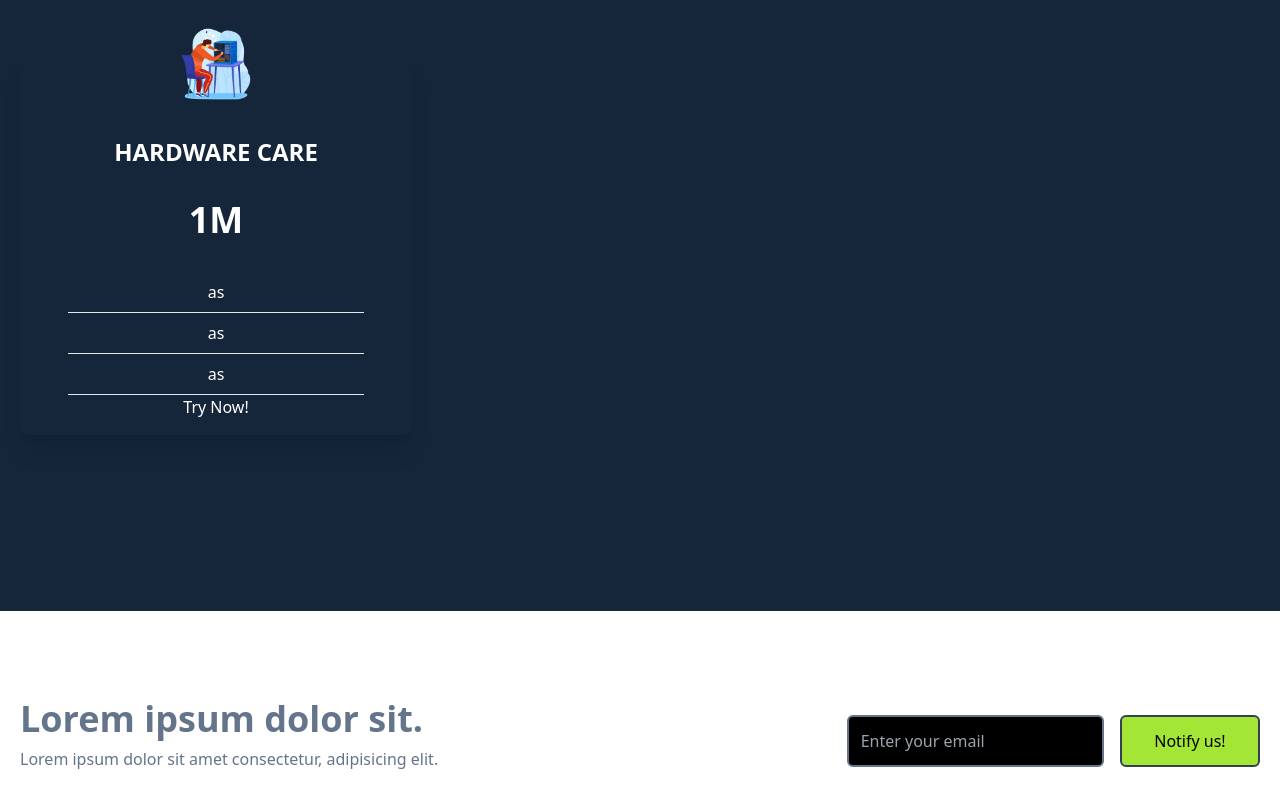
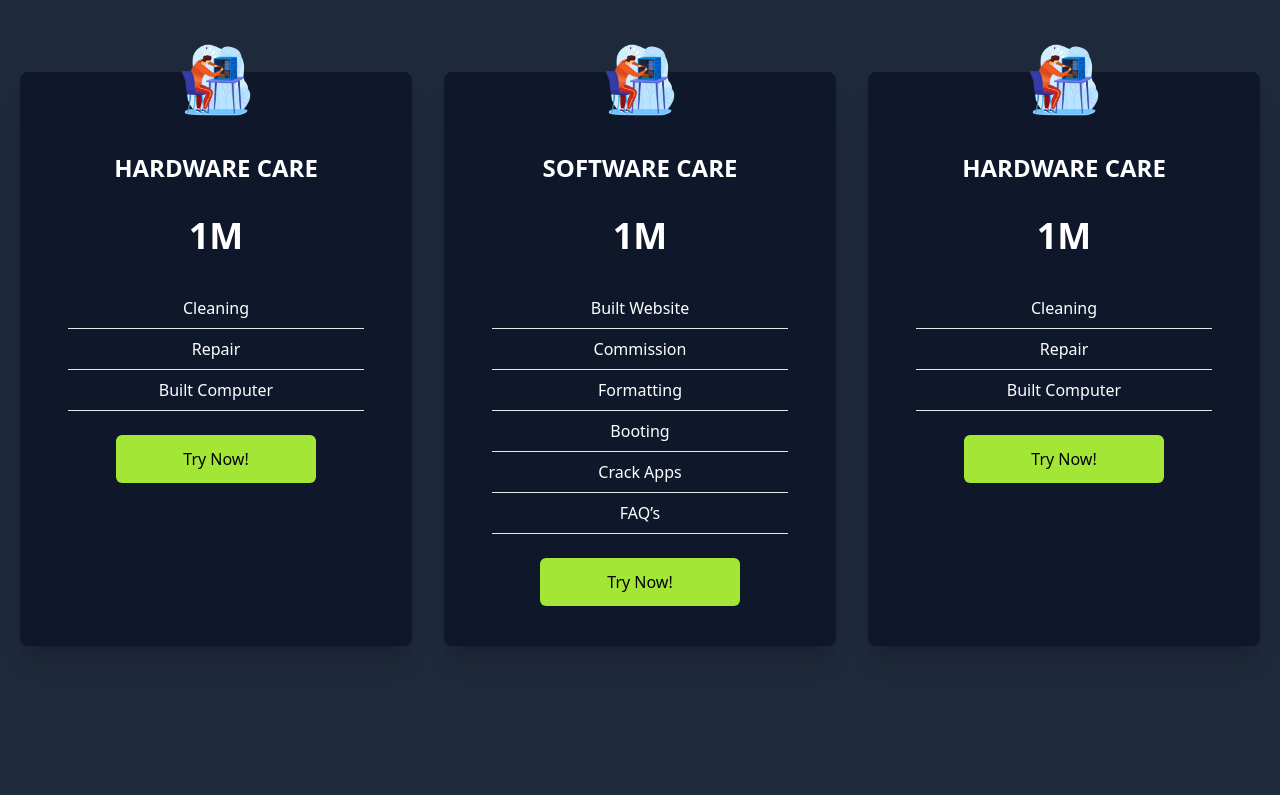
Before and after one commit to Benjcrpy/htf-tech-care, a React (Create React App) app: page / in a window 1280 px wide. Shown: the part 1580-2375 px from the top of the page. Built offline with nearby package versions, Linux system fonts and the light colour scheme.

Commit message:
Done project HTC CARE

```diff
--- a/package.json
+++ b/package.json
@@ -9,6 +9,7 @@
     "react": "^18.2.0",
     "react-dom": "^18.2.0",
     "react-icons": "^4.8.0",
+    "react-router-dom": "^6.10.0",
     "react-scripts": "5.0.1",
     "react-typed": "^1.2.0",
     "web-vitals": "^2.1.0"
--- a/src/App.js
+++ b/src/App.js
@@ -2,7 +2,8 @@ import Hero from "./components/Hero";
 import NavBar from "./components/NavBar";
 import Newsletter from "./components/Newsletter";
 import Service from "./components/Service";
-import Card from "./components/Card";
+import Card from './components/Card'
+import { Footer } from "./components/Footer";
 
 function App() {
   return (
@@ -12,6 +13,7 @@ function App() {
       <Service/>
       <Card/>
       <Newsletter/>
+      <Footer/>
     </div>
   );
 }
--- a/src/components/Card.jsx
+++ b/src/components/Card.jsx
@@ -1,22 +1,47 @@
 import React from 'react'
 import hard1 from '../img/hard1.png';
-import soft1 from '../img/soft1.png';
+
 
 
 const Card = () => {
   return (
-    <div className='w-full py-[10rem] px-4'>
+    <div className='bg-slate-800 w-full py-[10rem] px-4'>
       <div className='max-w-[1240px] mx-auto grid md:grid-cols-3 gap-8 text-white'>
-       <div className='w-full shadow-xl flex flex-col p-4 my-4 rounded-lg hover:scale(105)'>
-         <img className='w-20 mx-auto mt-[-3rem]' src={hard1} alt=""/>
+       <div className='w-full bg-slate-900 shadow-xl flex flex-col p-4 my-8 rounded-lg hover:scale-105 duration-500'>
+         <img className='w-20  mx-auto mt-[-3rem]' src={hard1} alt=""/>
          <h2 className='text-2xl font-bold text-center py-8'>HARDWARE CARE</h2>
          <p className='text-center text-4xl font-bold'>1M</p>
          <div className='text-center font-medium'>
-            <p className='py-2 border-b mx-8 mt-8'>as</p>
-            <p className='py-2 border-b mx-8'>as</p>
-            <p className='py-2 border-b mx-8'>as</p>
+            <p className='py-2 border-b mx-8 mt-8'>Cleaning</p>
+            <p className='py-2 border-b mx-8'>Repair</p>
+            <p className='py-2 border-b mx-8'>Built Computer</p>
          </div>
-         <button>Try Now!</button>
+         <button className='bg-lime-400 hover:bg-lime-700 w-[200px] rounded-md font-medium my-6 mx-auto py-3 text-black hover:text-slate-300'>Try Now!</button>
+        </div>
+        <div className='w-full bg-slate-900 shadow-xl flex flex-col p-4 my-8 rounded-lg hover:scale-105 duration-500'>
+         <img className='w-20  mx-auto mt-[-3rem]' src={hard1} alt=""/>
+         <h2 className='text-2xl font-bold text-center py-8'>SOFTWARE CARE</h2>
+         <p className='text-center text-4xl font-bold'>1M</p>
+         <div className='text-center font-medium'>
+            <p className='py-2 border-b mx-8 mt-8'>Built Website</p>
+            <p className='py-2 border-b mx-8'>Commission</p>
+            <p className='py-2 border-b mx-8'>Formatting</p>
+            <p className='py-2 border-b mx-8'>Booting</p>
+            <p className='py-2 border-b mx-8'>Crack Apps</p>
+            <p className='py-2 border-b mx-8'>FAQ’s</p>
+         </div>
+         <button className='bg-lime-400 hover:bg-lime-700 w-[200px] rounded-md font-medium my-6 mx-auto py-3 text-black hover:text-slate-300'>Try Now!</button>
+        </div>
+        <div className='w-full bg-slate-900 shadow-xl flex flex-col p-4 my-8 rounded-lg hover:scale-105 duration-500'>
+         <img className='w-20  mx-auto mt-[-3rem]' src={hard1} alt=""/>
+         <h2 className='text-2xl font-bold text-center py-8'>HARDWARE CARE</h2>
+         <p className='text-center text-4xl font-bold'>1M</p>
+         <div className='text-center font-medium'>
+            <p className='py-2 border-b mx-8 mt-8'>Cleaning</p>
+            <p className='py-2 border-b mx-8'>Repair</p>
+            <p className='py-2 border-b mx-8'>Built Computer</p>
+         </div>
+         <button className='bg-lime-400 hover:bg-lime-700 w-[200px] rounded-md font-medium my-6 mx-auto py-3 text-black hover:text-slate-300'>Try Now!</button>
         </div>
       </div>
     </div>
--- /dev/null
+++ b/src/components/Footer.jsx
@@ -0,0 +1,51 @@
+import React from 'react'
+import { FaFacebookSquare, FaInstagramSquare, FaTwitterSquare } from 'react-icons/fa'
+import htf from '../img/htf.png';
+
+export const Footer = () => {
+  return (
+    <div className='max-w-[1240px] mx-auto py-16 px-4 grid lg:grid-cols-3 gap-8 text-gray-300'>
+      <div>
+      <img src={htf} alt="" className="w-40 object-cover cursor-pointer"/>
+      <p>Lorem, ipsum dolor sit amet consectetur adipisicing elit. Ab est assumenda.</p>
+      <div className='flex justify-between md:w-[30%] my-6'>
+        <FaFacebookSquare/>
+        <FaInstagramSquare/>
+        <FaTwitterSquare/>
+      </div>
+      </div>
+      <div className='lg:col-span-2 flex justify-between'>
+        <div>
+            <h6 className='font-medium text-gray-400'>Service</h6>
+                <ul>
+                    <li>Lorem ipsum dolor sir amet</li>
+                    <li>Lorem ipsum dolor sir amet</li>
+                    <li>Lorem ipsum dolor sir amet</li>
+                    <li>Lorem ipsum dolor sir amet</li>
+                    <li>Lorem ipsum dolor sir amet</li>
+                </ul>
+        </div>
+        <div>
+            <h6 className='font-medium text-gray-400'>Service</h6>
+                <ul>
+                    <li>Lorem ipsum dolor sir amet</li>
+                    <li>Lorem ipsum dolor sir amet</li>
+                    <li>Lorem ipsum dolor sir amet</li>
+                    <li>Lorem ipsum dolor sir amet</li>
+                    <li>Lorem ipsum dolor sir amet</li>
+                </ul>
+        </div>
+        <div>
+            <h6 className='font-medium text-gray-400'>Service</h6>
+                <ul>
+                    <li>Lorem ipsum dolor sir amet</li>
+                    <li>Lorem ipsum dolor sir amet</li>
+                    <li>Lorem ipsum dolor sir amet</li>
+                    <li>Lorem ipsum dolor sir amet</li>
+                    <li>Lorem ipsum dolor sir amet</li>
+                </ul>
+        </div>
+      </div>
+    </div>
+  )
+}
--- a/src/components/Hero.jsx
+++ b/src/components/Hero.jsx
@@ -3,7 +3,7 @@ import Typed from 'react-typed'
 
 const Hero = () => {
   return (
-    <div className='text-white'>
+    <div className='bg-slate-800 text-white'>
         <div className='max-w-[800px] mt-[-96px] w-full h-screen mx-auto text-center flex flex-col justify-center'>
             <p className='text-lime-400/75 text-6xl font-bold p-2 uppercase'>Lorem ipsum dolor sit</p>
             <h1 className='md:text-5xl sm:text-4  xl text-4xl font-bold md:py-6'>Lorem ipsum dolor sit amet, consectetur</h1>
@@ -18,7 +18,9 @@ const Hero = () => {
 
             <button className='bg-lime-400 hover:bg-lime-700 w-[200px] rounded-md font-medium my-6 mx-auto py-3 text-black hover:text-slate-300'>Contact Now!</button>
         </div>
+
     </div>
+
   )
 }
 
--- a/src/components/NavBar.jsx
+++ b/src/components/NavBar.jsx
@@ -18,7 +18,7 @@ const NavBar = () => {
 
         <img src={htf} alt="" className="w-40 object-cover cursor-pointer"/>
         <ul className="hidden md:flex">
-            <li className="p-4 cursor-pointer text-slate-300 hover:text-lime-700">Home</li>
+            <li to={"/"} className="p-4 cursor-pointer text-slate-300 hover:text-lime-700">Home</li>
             <li className="p-4 cursor-pointer text-slate-300 hover:text-lime-700">Services</li>
             <li className="p-4 cursor-pointer text-slate-300 hover:text-lime-700">About</li>
             <li className="p-4 cursor-pointer text-slate-300 hover:text-lime-700">Contact</li>
--- a/src/components/Newsletter.jsx
+++ b/src/components/Newsletter.jsx
@@ -10,7 +10,7 @@ const Newsletter = () => {
             </div>
             <div className='my-4 gap-2'>
                 <div className='flex flex-col sm:flex-row items-center justify-between w-full'>
-                    <input className='p-3 flex w-full bg-black border-2 border-slate-500 rounded-md text-white'
+                    <input className='py-3 my-4 flex w-full bg-black border-2 border-slate-500 rounded-md text-white'
                     type="email"
                     placeholder="Enter your email"/>
                     <button className='bg-lime-400 hover:bg-lime-700 w-[200px] border-2 border-slate-700 rounded-md font-medium ml-4 my-6 px-6 py-3 text-black hover:text-slate-300'>Notify us!</button>
--- a/src/components/Service.jsx
+++ b/src/components/Service.jsx
@@ -1,6 +1,6 @@
 import React from 'react'
 import service from '../img/service.png'
-
+import Card from './Card'
 
 const Service = () => {
   return (
@@ -9,8 +9,8 @@ const Service = () => {
           <img src={service} alt="" className='w-[500px] mx-auto my-4'/>
           <div className='flex flex-col justify-center'>
             <p className='text-lime-600/75 font-bold'>Lorem ipsum dolor sit amet consectetur</p>
-            <h1 className='md:text-4xl sm:text-3xl text-2xl font-bold py-2'>Lorem ipsum dolor sit amet consectetur</h1>
-            <p>Lorem ipsum dolor sit amet consectetur adipisicing elit.
+            <h1 className='text-slate-900 md:text-4xl sm:text-3xl text-2xl font-bold py-2'>Lorem ipsum dolor sit amet consectetur</h1>
+            <p className='text-slate-900'>Lorem ipsum dolor sit amet consectetur adipisicing elit.
               Quia tempore at, incidunt fugiat deleniti hic molestiae natus.
               Nesciunt adipisci fuga enim debitis aliquam aperiam,
               praesentium a maiores laboriosam voluptate quaerat?</p>
@@ -18,6 +18,8 @@ const Service = () => {
                hover:text-slate-900'>Contact Now!</button>
           </div>
         </div>
+
+
     </div>
   )
 }
--- a/src/index.js
+++ b/src/index.js
@@ -2,6 +2,7 @@ import React from 'react';
 import ReactDOM from 'react-dom/client';
 import './index.css';
 import App from './App';
+
 
 const root = ReactDOM.createRoot(document.getElementById('root'));
 root.render(
```
Also changed, not shown: 1 other file (tests, documents, lock files or other folders).
